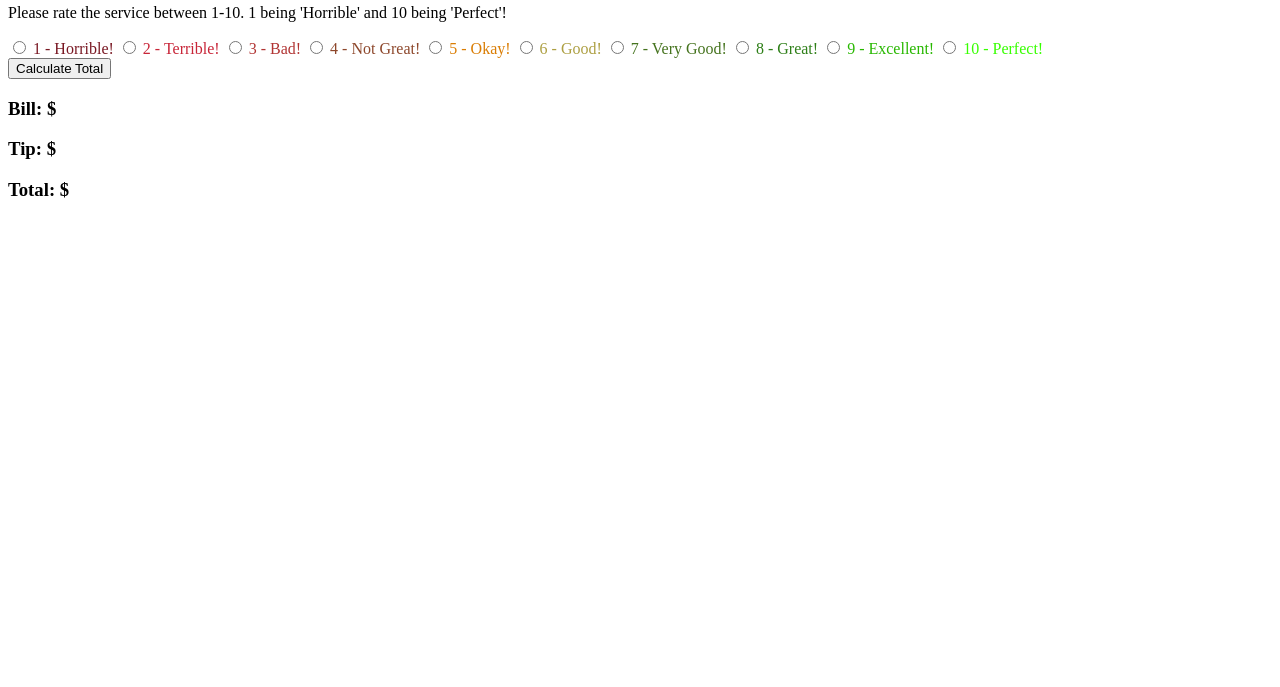
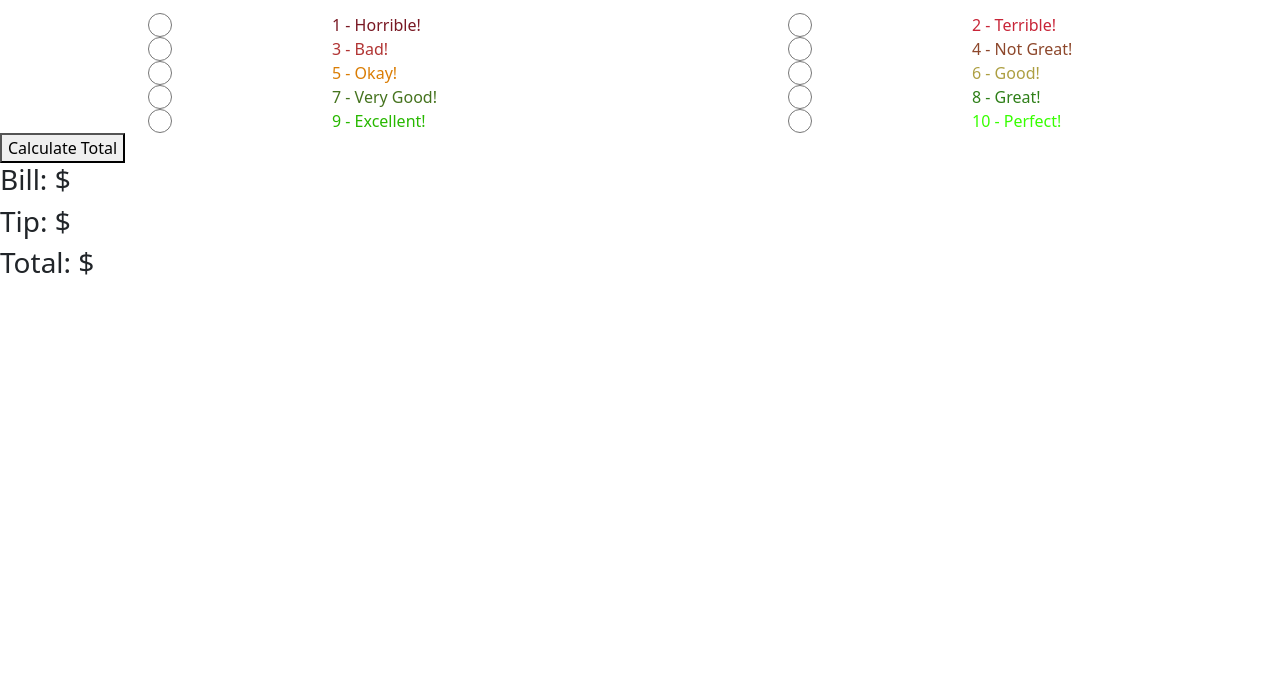
Before and after one commit to RossaMania/Tip_Calculator_JS, a plain HTML site: page index.html in a window 1280 px wide. Shown: the part 113-800 px from the top of the page. Drawn offline with nearby package versions, Linux system fonts and the light colour scheme.

Commit message:
Add Bootstrap. Change form to Bootstrap grid.

```diff
--- a/index.html
+++ b/index.html
@@ -6,7 +6,16 @@
     <meta name="viewport" content="width=device-width, initial-scale=1.0" />
     <link rel="icon" type="image/x-icon" href="tipfavicon.ico" />
     <title>Tip Calculator</title>
-    <link rel="stylesheet" href="style.css" />
+
+    <!-- CSS Style Sheets -->
+
+    <link
+      href="https://cdn.jsdelivr.net/npm/bootstrap@5.1.3/dist/css/bootstrap.min.css"
+      rel="stylesheet"
+      integrity="sha384-1BmE4kWBq78iYhFldvKuhfTAU6auU8tT94WrHftjDbrCEXSU1oBoqyl2QvZ6jIW3"
+      crossorigin="anonymous"
+    />
+    <link rel="stylesheet" href="styles.css" />
   </head>
   <body>
     <header></header>
@@ -21,27 +30,107 @@
         Please rate the service between 1-10. 1 being 'Horrible' and 10 being
         'Perfect'!
       </p>
-      <div class="service-rating_form">
-        <input type="radio" name="service" id="service1" value="1" />
-        <label for="service-1" id="service1">1 - Horrible!</label>
-        <input type="radio" name="service" id="service2" value="2" />
-        <label for="service-2" id="service2">2 - Terrible!</label>
-        <input type="radio" name="service" id="service3" value="3" />
-        <label for="service-3" id="service3">3 - Bad!</label>
-        <input type="radio" name="service" id="service4" value="4" />
-        <label for="service-4" id="service4">4 - Not Great!</label>
-        <input type="radio" name="service" id="service5" value="5" />
-        <label for="service-5" id="service5">5 - Okay!</label>
-        <input type="radio" name="service" id="service6" value="6" />
-        <label for="service-6" id="service6">6 - Good!</label>
-        <input type="radio" name="service" id="service7" value="7" />
-        <label for="service-7" id="service7">7 - Very Good!</label>
-        <input type="radio" name="service" id="service8" value="8" />
-        <label for="service-8" id="service8">8 - Great!</label>
-        <input type="radio" name="service" id="service9" value="9" />
-        <label for="service-9" id="service9">9 - Excellent!</label>
-        <input type="radio" name="service" id="service10" value="10" />
-        <label for="service-10" id="service10">10 - Perfect!</label>
+      <div class="container-fluid service-rating_form">
+        <div class="row">
+          <input
+            class="col-md-3"
+            type="radio"
+            name="service"
+            id="service1"
+            value="1"
+          />
+          <label class="col-md-3" for="service-1" id="service1"
+            >1 - Horrible!</label
+          >
+          <input
+            class="col-md-3"
+            type="radio"
+            name="service"
+            id="service2"
+            value="2"
+          />
+          <label class="col-md-3" for="service-2" id="service2"
+            >2 - Terrible!</label
+          >
+          <input
+            class="col-md-3"
+            type="radio"
+            name="service"
+            id="service3"
+            value="3"
+          />
+          <label class="col-md-3" for="service-3" id="service3">3 - Bad!</label>
+          <input
+            class="col-md-3"
+            type="radio"
+            name="service"
+            id="service4"
+            value="4"
+          />
+          <label class="col-md-3" for="service-4" id="service4"
+            >4 - Not Great!</label
+          >
+          <input
+            class="col-md-3"
+            type="radio"
+            name="service"
+            id="service5"
+            value="5"
+          />
+          <label class="col-md-3" for="service-5" id="service5"
+            >5 - Okay!</label
+          >
+          <input
+            class="col-md-3"
+            type="radio"
+            name="service"
+            id="service6"
+            value="6"
+          />
+          <label class="col-md-3" for="service-6" id="service6"
+            >6 - Good!</label
+          >
+          <input
+            class="col-md-3"
+            type="radio"
+            name="service"
+            id="service7"
+            value="7"
+          />
+          <label class="col-md-3" for="service-7" id="service7"
+            >7 - Very Good!</label
+          >
+          <input
+            class="col-md-3"
+            type="radio"
+            name="service"
+            id="service8"
+            value="8"
+          />
+          <label class="col-md-3" for="service-8" id="service8"
+            >8 - Great!</label
+          >
+          <input
+            class="col-md-3"
+            type="radio"
+            name="service"
+            id="service9"
+            value="9"
+          />
+          <label class="col-md-3" for="service-9" id="service9"
+            >9 - Excellent!</label
+          >
+          <input
+            class="col-md-3"
+            type="radio"
+            name="service"
+            id="service10"
+            value="10"
+          />
+          <label class="col-md-3" for="service-10" id="service10"
+            >10 - Perfect!</label
+          >
+        </div>
       </div>
       <button type="Submit" id="submit">Calculate Total</button>
     </form>
```
Also changed, not shown: styles.css (renamed from style.css).
